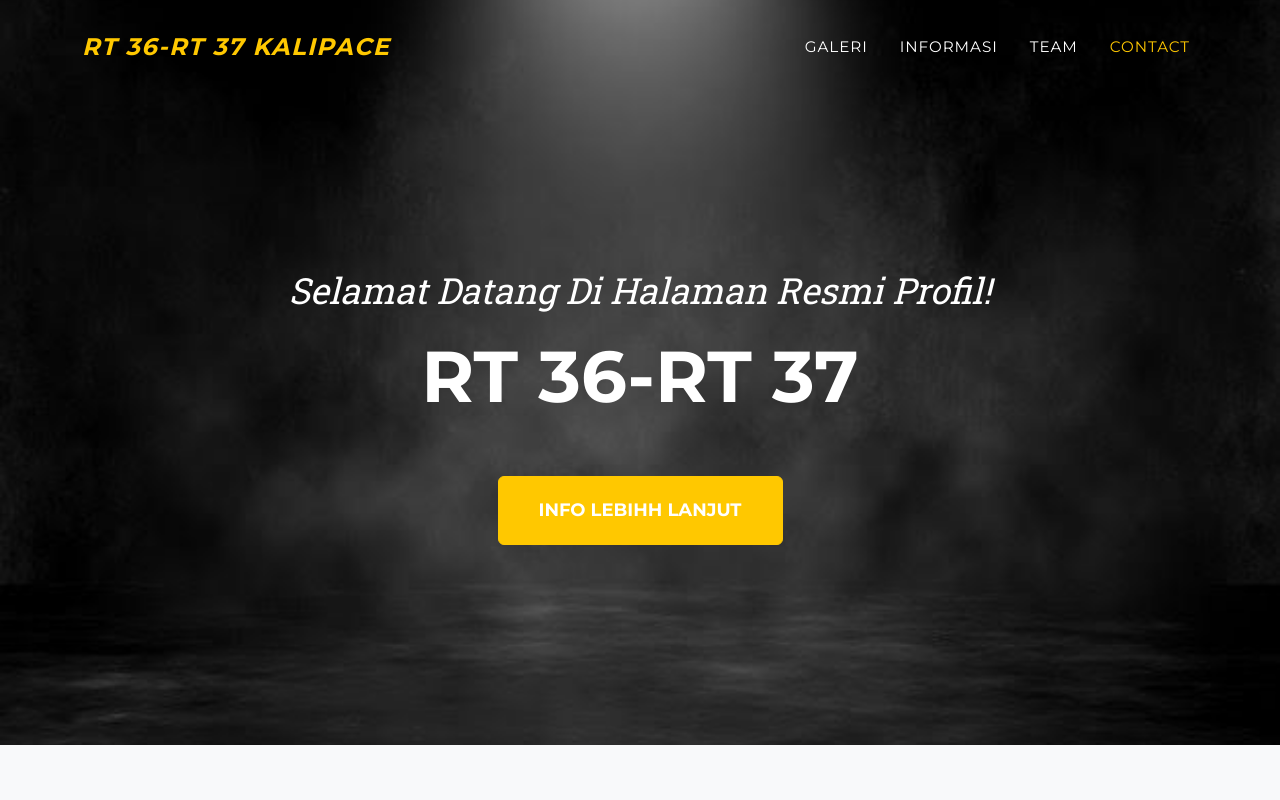
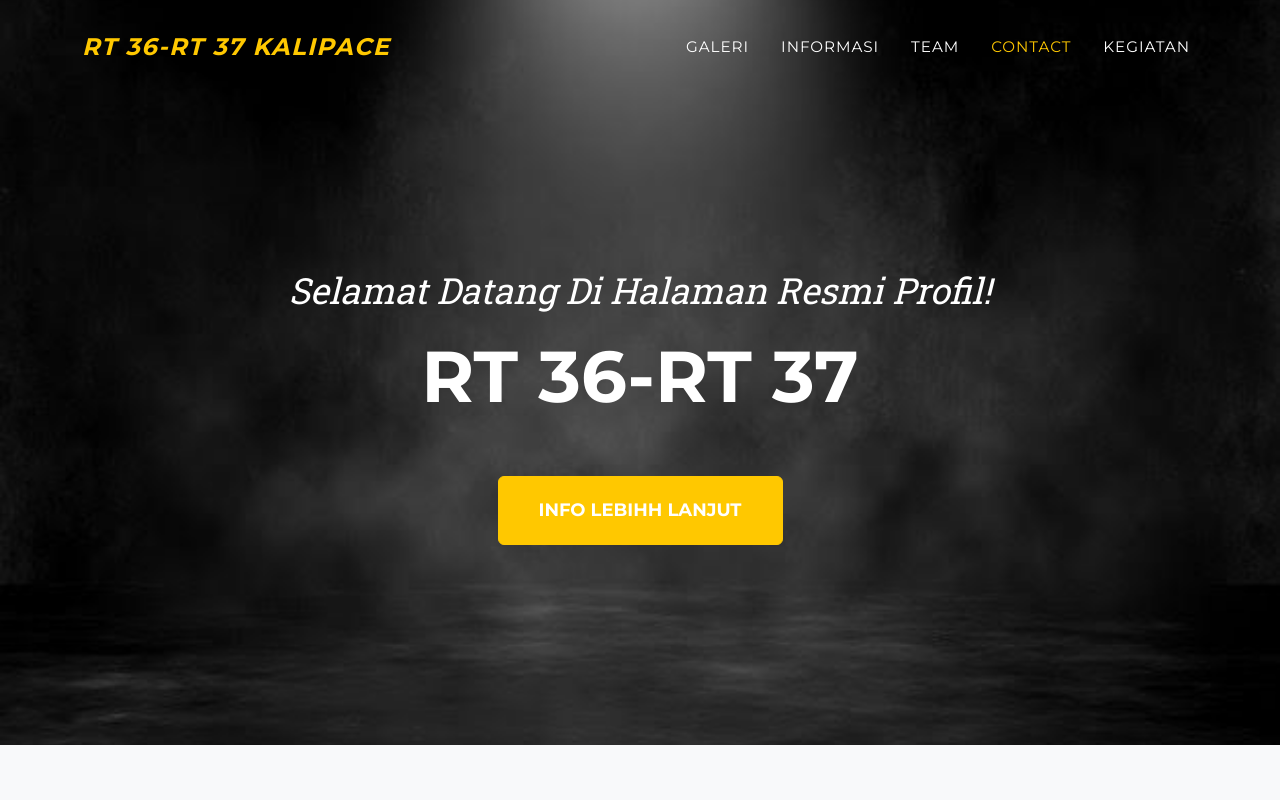
Before and after one commit to Kalipace/Dusun-Kalipace, a plain HTML site: page index.html in a window 1280 px wide. Shown: the top 800 px of the page. Drawn offline with nearby package versions, Linux system fonts and the light colour scheme.

Commit message:
Update index.html

```diff
--- a/index.html
+++ b/index.html
@@ -64,6 +64,9 @@
             <li class="nav-item"><a class="nav-link" href="#team">Team</a></li>
             <li class="nav-item">
               <a class="nav-link" href="#contact">Contact</a>
+            </li>
+            <li class="nav-item">
+              <a class="nav-link" href="kegiatan.html">Kegiatan</a>
             </li>
           </ul>
         </div>
```
